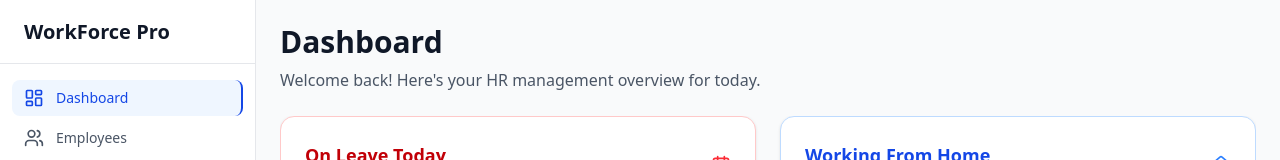
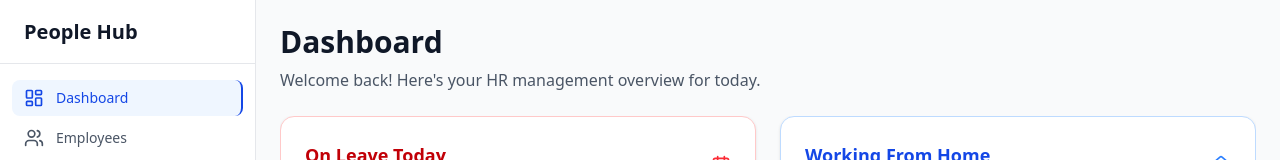
Before and after one commit to Dhruv-Copods/hr-app, a React (Vite) app: page /dashboard in a window 1280 px wide. Shown: the top 160 px of the page. Built offline with nearby package versions, Linux system fonts and the light colour scheme; no server answers; the database is empty; sample sign-in values are in the browser's storage.

Commit message:
Update app and sidebar titles to People Hub
Changed the application title in index.html and the sidebar header in Sidebar.tsx from 'HR Management System' and 'WorkForce Pro' to 'People Hub' for consistent branding.

```diff
--- a/index.html
+++ b/index.html
@@ -3,7 +3,7 @@
   <head>
     <meta charset="UTF-8" />
     <meta name="viewport" content="width=device-width, initial-scale=1.0" />
-    <title>HR Management System</title>
+    <title>People Hub</title>
   </head>
   <body>
     <div id="root"></div>
--- a/src/components/Sidebar.tsx
+++ b/src/components/Sidebar.tsx
@@ -66,7 +66,7 @@ export const Sidebar: React.FC<SidebarProps> = ({ className }) => {
   return (
     <div className={cn("flex h-full w-64 flex-col bg-white border-r border-gray-200", className)}>
       <div className="flex h-16 items-center border-b border-gray-200 px-6">
-        <h1 className="text-xl font-semibold text-gray-900">WorkForce Pro</h1>
+        <h1 className="text-xl font-semibold text-gray-900">People Hub</h1>
       </div>
 
       <div className="flex-1 overflow-y-auto py-4">
```
